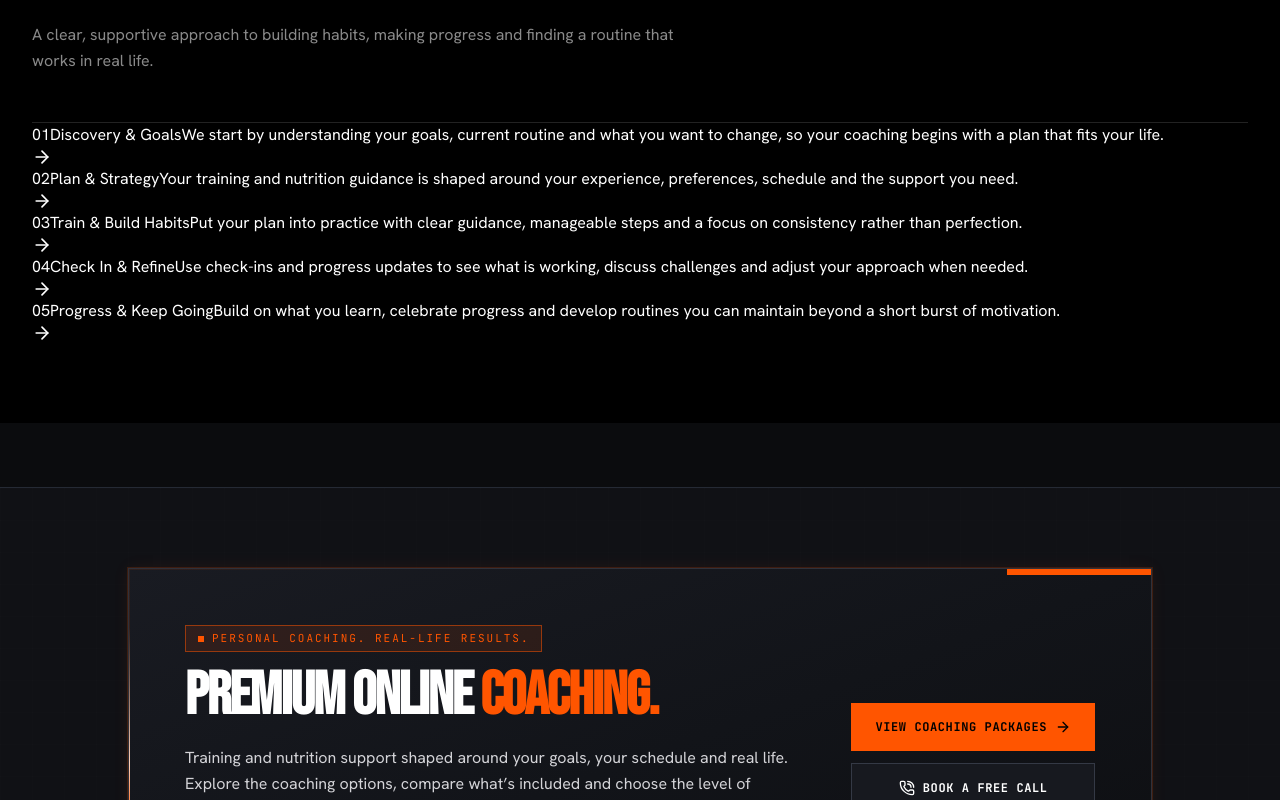
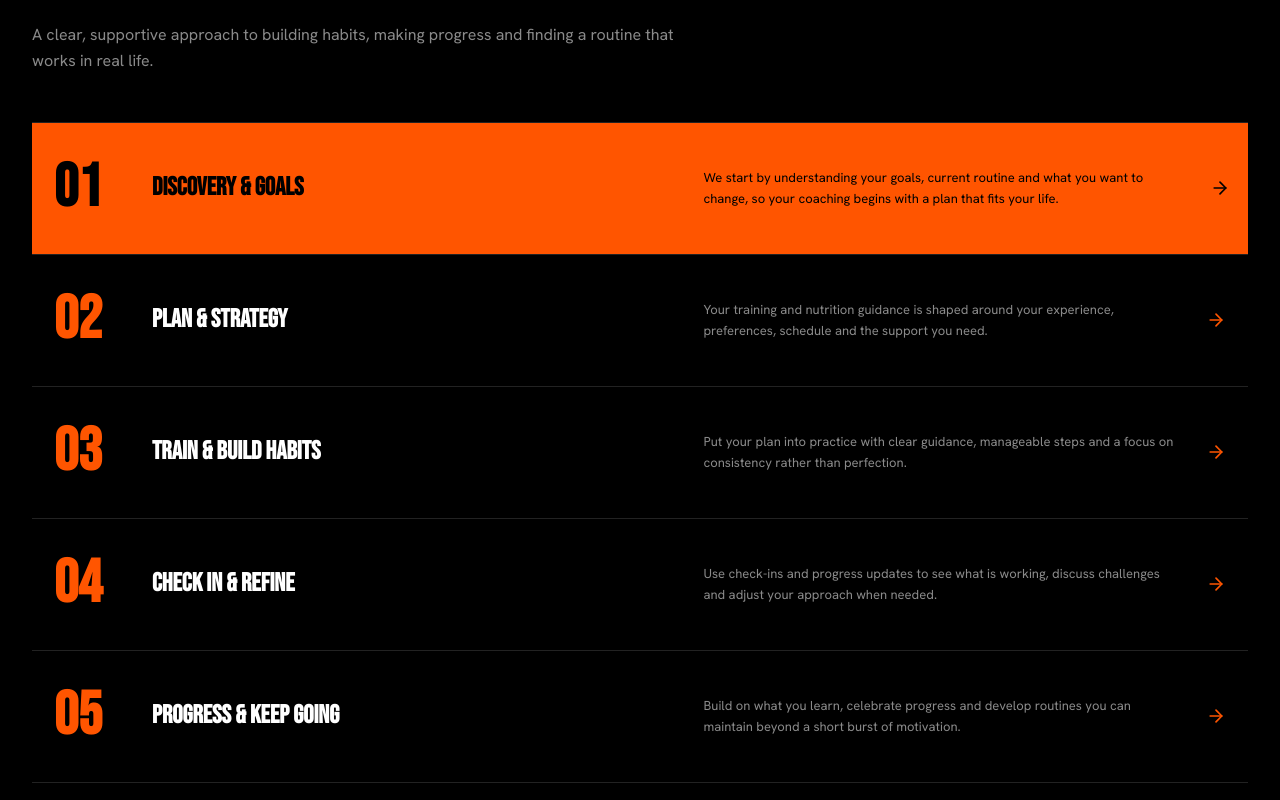
Before and after one commit to chriscallaghan2012/mwfitness, a React (Vite) app: page / in a window 1280 px wide. Shown: the part 1840-2640 px from the top of the page. Built offline with nearby package versions, Linux system fonts and the light colour scheme; no server answers.

Commit message:
Style interactive five-step coaching process

```diff
--- a/src/index.css
+++ b/src/index.css
@@ -619,3 +619,104 @@ html[data-mw-font-preview="true"] body * {
   .mw-font-preview-panel { right: 8px; bottom: 8px; }
   .mw-font-preview-reopen { right: 8px; bottom: 8px; }
 }
+
+
+/* Interactive five-step coaching process */
+.mw-process-section {
+  color: #fff;
+}
+.mw-process-step {
+  display: grid;
+  grid-template-columns: 76px minmax(0, 1fr) minmax(220px, 0.9fr) 24px;
+  align-items: center;
+  gap: 22px;
+  width: 100%;
+  min-height: 132px;
+  padding: 24px 22px;
+  border: 0;
+  border-bottom: 1px solid #222;
+  background: #000;
+  color: #fff;
+  text-align: left;
+  cursor: pointer;
+  transition: background-color 220ms ease, color 220ms ease;
+}
+.mw-process-number {
+  color: #ff5500;
+  font-family: var(--font-display), sans-serif;
+  font-size: clamp(42px, 5vw, 60px);
+  font-weight: 900;
+  line-height: .9;
+  transition: color 220ms ease;
+}
+.mw-process-title {
+  color: #fff;
+  font-family: var(--font-display), sans-serif;
+  font-size: clamp(19px, 2vw, 26px);
+  font-weight: 700;
+  line-height: 1.05;
+  text-transform: uppercase;
+  transition: color 220ms ease;
+}
+.mw-process-description {
+  color: #8a8a8a;
+  font-size: 13px;
+  line-height: 1.65;
+  transition: color 220ms ease;
+}
+.mw-process-arrow {
+  display: flex;
+  justify-content: flex-end;
+  color: #ff5500;
+  transition: color 220ms ease, transform 220ms ease;
+}
+.mw-process-step:hover,
+.mw-process-step:focus-visible,
+.mw-process-step.is-active {
+  background: #ff5500;
+  outline: none;
+}
+.mw-process-step:hover .mw-process-number,
+.mw-process-step:focus-visible .mw-process-number,
+.mw-process-step.is-active .mw-process-number,
+.mw-process-step:hover .mw-process-title,
+.mw-process-step:focus-visible .mw-process-title,
+.mw-process-step.is-active .mw-process-title,
+.mw-process-step:hover .mw-process-description,
+.mw-process-step:focus-visible .mw-process-description,
+.mw-process-step.is-active .mw-process-description,
+.mw-process-step:hover .mw-process-arrow,
+.mw-process-step:focus-visible .mw-process-arrow,
+.mw-process-step.is-active .mw-process-arrow {
+  color: #000;
+}
+.mw-process-step:hover .mw-process-arrow,
+.mw-process-step:focus-visible .mw-process-arrow,
+.mw-process-step.is-active .mw-process-arrow {
+  transform: translateX(4px);
+}
+@media (max-width: 700px) {
+  .mw-process-step {
+    grid-template-columns: 58px minmax(0, 1fr) 20px;
+    gap: 14px;
+    min-height: 0;
+    padding: 22px 12px;
+  }
+  .mw-process-number { font-size: 42px; }
+  .mw-process-title { font-size: 20px; }
+  .mw-process-description {
+    grid-column: 2 / 4;
+    grid-row: 2;
+    font-size: 13px;
+    padding-right: 10px;
+  }
+}
+@media (prefers-reduced-motion: reduce) {
+  .mw-process-step,
+  .mw-process-number,
+  .mw-process-title,
+  .mw-process-description,
+  .mw-process-arrow {
+    transition: none;
+  }
+}
```
